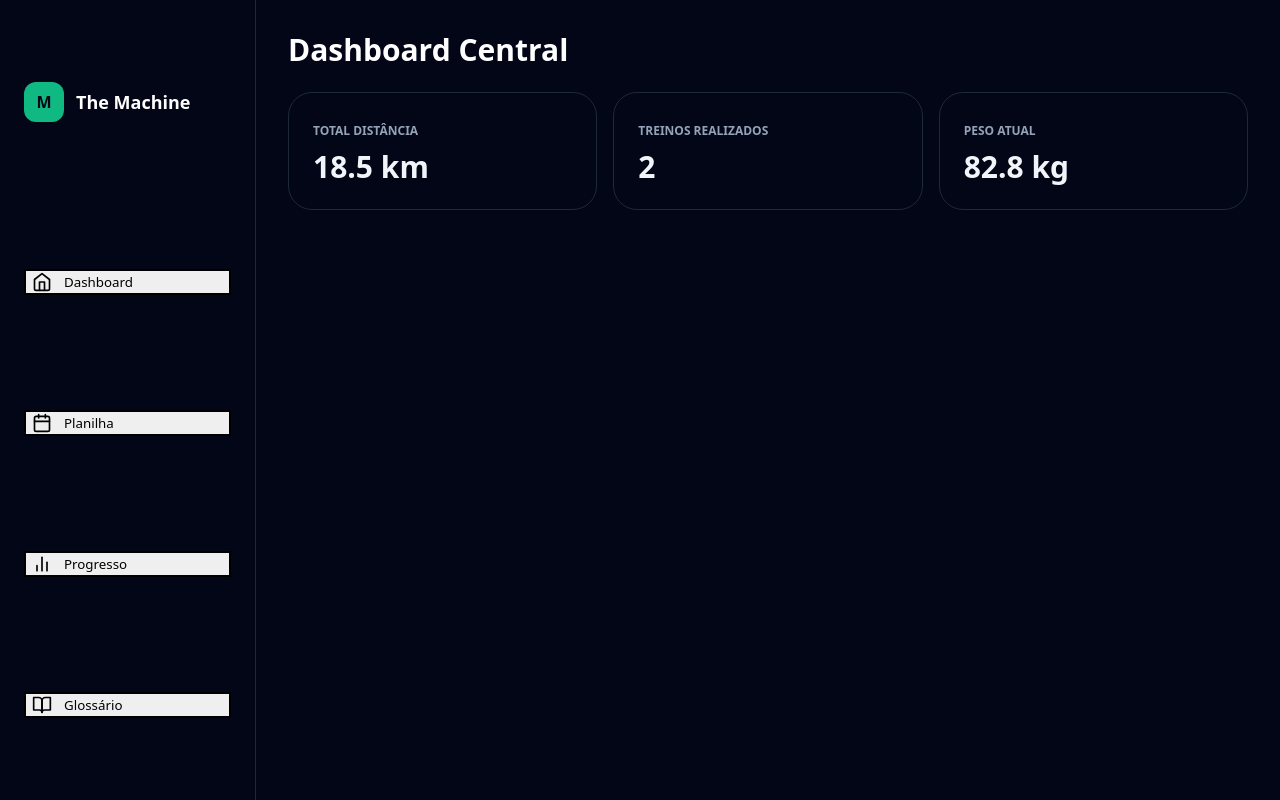
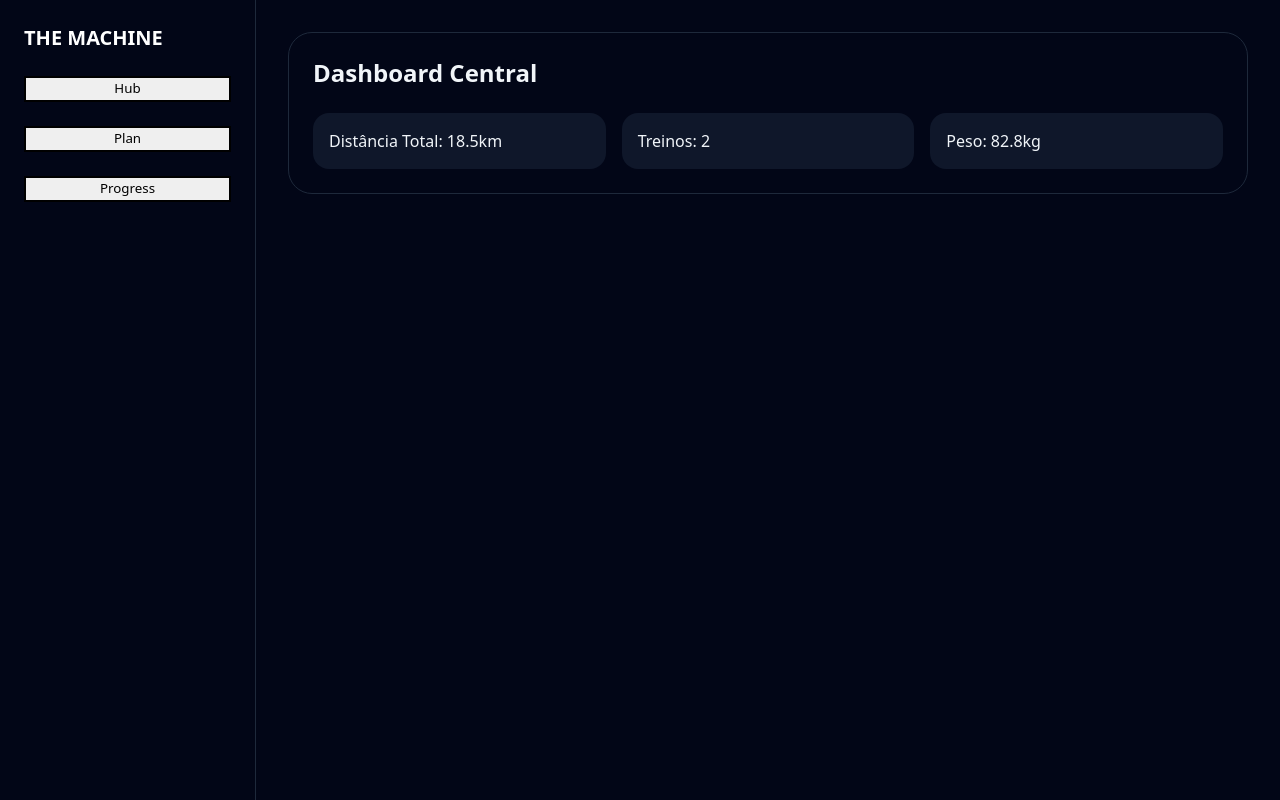
Before and after one commit to studio-gh/themachine, a React (Vite) app: page / in a window 1280 px wide. Built offline with nearby package versions, Linux system fonts and the light colour scheme; the HTML template or start-up script is replaced by a standard one.

Commit message:
Refactor App component and clean up code
Removed unused glossary module and adjusted comments. Updated training plan and component structure for better clarity.

```diff
--- a/src/App.jsx
+++ b/src/App.jsx
@@ -1,8 +1,8 @@
 import React, { useState, useEffect, useMemo } from 'react';
-import { Activity, Moon, Watch, BarChart2, Settings, Home, Zap, Heart, Flame, Route, CheckCircle2, AlertCircle, BookOpen, Dumbbell, Calendar } from 'lucide-react';
+import { Activity, Moon, Watch, BarChart2, Settings, Home, Zap, Heart, Flame, Route, CheckCircle2, AlertCircle, Calendar } from 'lucide-react';
 
 export default function App() {
-  // --- INJEÇÃO DO ESTILO (Tailwind CDN) ---
+  // --- INJEÇÃO CSS PARA GARANTIR LAYOUT ---
   useEffect(() => {
     if (!document.getElementById('tailwind-cdn')) {
       const script = document.createElement('script');
@@ -12,87 +12,55 @@ export default function App() {
     }
   }, []);
 
-  // --- ESTADOS ---
   const [activeTab, setActiveTab] = useState('hub');
+  const [selectedWeek, setSelectedWeek] = useState(1);
+  const [completedWorkouts, setCompletedWorkouts] = useState({});
   const [activities, setActivities] = useState([
     { id: 1, date: '2026-07-15', type: 'Fartlek Dinâmico', distance: 6.5, duration: 42, calories: 450 },
     { id: 2, date: '2026-07-12', type: 'Treino Longo', distance: 12.0, duration: 85, calories: 890 }
   ]);
-  const [selectedWeek, setSelectedWeek] = useState(1);
-  const [completedWorkouts, setCompletedWorkouts] = useState({});
-  const [selectedGlossaryTerm, setSelectedGlossaryTerm] = useState(null);
 
-  // --- MÓDULO DE GLOSSÁRIO ---
-  const glossary = {
-    "Z2 (Zona 2)": "Ritmo aeróbio de conversa. Onde você constrói resistência e queima gordura sem exaustão.",
-    "Fartlek": "Jogo de velocidade: variações entre ritmos fortes e leves no mesmo treino.",
-    "VO2 Max": "Capacidade do seu motor cardíaco em processar oxigênio.",
-    "Kettlebell Swing": "Movimento de quadril e glúteo, essencial para potência de passada.",
-    "Tapering": "Fase de polimento: redução de volume próximo à prova para garantir frescor."
-  };
-
-  // --- LÓGICA DE TREINOS (Planilha de 16 semanas integrada) ---
+  // --- PLANILHA DE 16 SEMANAS ---
   const trainingPlan = useMemo(() => {
     const plan = {};
     for (let w = 1; w <= 16; w++) {
       plan[w] = {
         treinos: [
-          { dia: "Seg", tipo: "Kettlebell + Yoga", desc: "Estabilidade: 3x12 Swings + Vinyasa Yoga.", zona: "Força" },
+          { dia: "Seg", tipo: "Kettlebell + Yoga", desc: "3x12 Swings + Vinyasa Yoga (Estabilidade).", zona: "Força" },
           { dia: "Ter", tipo: "Corrida: Fartlek", desc: "15min trote + 8x(1min forte/1min leve).", zona: "Z3/Z4" },
-          { dia: "Qua", tipo: "Kettlebell + Yoga", desc: "Core e mobilidade: Lunges e posturas de quadril.", zona: "Força" },
-          { dia: "Qui", tipo: "Corrida: Base", desc: "45min em ritmo confortável de conversa.", zona: "Z2" },
+          { dia: "Qua", tipo: "Kettlebell + Yoga", desc: "Core e mobilidade (Lunges + Posturas).", zona: "Força" },
+          { dia: "Qui", tipo: "Corrida: Base", desc: "45min em ritmo confortável (Z2).", zona: "Z2" },
           { dia: "Sex", tipo: "Kettlebell + Yoga", desc: "Cadeia posterior: 3x12 Swings + Deadlifts.", zona: "Força" },
-          { dia: "Sáb/Dom", tipo: "Corrida: Longo", desc: `Rodagem de ${6 + w}km em ritmo constante.`, zona: "Z2" }
+          { dia: "Sáb", tipo: "Corrida: Longo", desc: `Rodagem de ${6 + w}km constante.`, zona: "Z2" }
         ]
       };
     }
     return plan;
   }, []);
 
-  // --- COMPONENTES DE RENDERIZAÇÃO ---
-
-  const renderNav = () => (
-    <nav className="fixed bottom-0 w-full md:relative md:w-64 bg-slate-950 border-t md:border-t-0 md:border-r border-slate-800 p-3 md:p-6 flex justify-around md:flex-col md:h-screen z-50">
-      <div className="hidden md:flex items-center gap-3 mb-8">
-        <div className="bg-emerald-500 text-slate-950 w-10 h-10 rounded-xl font-black flex items-center justify-center">M</div>
-        <span className="font-black text-white text-lg">The Machine</span>
-      </div>
-      {[
-        { id: 'hub', label: 'Dashboard', icon: Home },
-        { id: 'plan', label: 'Planilha', icon: Calendar },
-        { id: 'progress', label: 'Progresso', icon: BarChart2 },
-        { id: 'glossary', label: 'Glossário', icon: BookOpen }
-      ].map(item => (
-        <button key={item.id} onClick={() => setActiveTab(item.id)} className={`flex items-center gap-3 p-3 rounded-xl font-bold text-sm ${activeTab === item.id ? 'bg-emerald-500/10 text-emerald-400' : 'text-slate-500'}`}>
-          <item.icon size={20} />
-          <span className="hidden md:block">{item.label}</span>
+  // --- COMPONENTES ---
+  return (
+    <div className="min-h-screen bg-[#020617] text-slate-100 flex font-sans">
+      {/* Sidebar Fixo */}
+      <nav className="w-64 bg-slate-950 border-r border-slate-800 p-6 flex flex-col gap-6">
+        <h1 className="text-xl font-black text-white">THE MACHINE</h1>
+        {['hub', 'plan', 'progress'].map(tab => (
+          <button key={tab} onClick={() => setActiveTab(tab)} className={`p-3 rounded-xl font-bold capitalize ${activeTab === tab ? 'bg-emerald-500 text-slate-950' : 'text-slate-500'}`}>
+            {tab}
           </button>
         ))}
       </nav>
-  );
 
-  return (
-    <div className="min-h-screen bg-[#020617] text-slate-100 flex flex-col md:flex-row font-sans">
-      {renderNav()}
-
-      <main className="flex-1 overflow-y-auto p-4 md:p-8 pb-24">
-        <div className="max-w-5xl mx-auto space-y-8">
-
+      {/* Conteúdo */}
+      <main className="flex-1 p-8 overflow-y-auto">
         {activeTab === 'hub' && (
-            <div className="space-y-6">
-              <h1 className="text-3xl font-black text-white">Dashboard Central</h1>
-              <div className="grid grid-cols-1 md:grid-cols-3 gap-4">
-                <div className="bg-slate-950 p-6 rounded-3xl border border-slate-800">
-                  <span className="text-slate-400 text-xs uppercase font-bold">Total Distância</span>
-                  <div className="text-3xl font-black mt-2">{activities.reduce((acc, a) => acc + a.distance, 0)} km</div>
-                </div>
-                <div className="bg-slate-950 p-6 rounded-3xl border border-slate-800">
-                  <span className="text-slate-400 text-xs uppercase font-bold">Treinos Realizados</span>
-                  <div className="text-3xl font-black mt-2">{activities.length}</div>
-                </div>
-                <div className="bg-slate-950 p-6 rounded-3xl border border-slate-800">
-                  <span className="text-slate-400 text-xs uppercase font-bold">Peso Atual</span>
-                  <div className="text-3xl font-black mt-2">82.8 kg</div>
+          <div className="grid grid-cols-3 gap-6">
+            <div className="bg-slate-950 p-6 rounded-3xl border border-slate-800 col-span-3">
+              <h2 className="text-2xl font-black">Dashboard Central</h2>
+              <div className="grid grid-cols-3 gap-4 mt-6">
+                <div className="bg-slate-900 p-4 rounded-2xl">Distância Total: {activities.reduce((a,b)=>a+b.distance, 0)}km</div>
+                <div className="bg-slate-900 p-4 rounded-2xl">Treinos: {activities.length}</div>
+                <div className="bg-slate-900 p-4 rounded-2xl">Peso: 82.8kg</div>
               </div>
             </div>
           </div>
@@ -100,37 +68,17 @@ export default function App() {
 
         {activeTab === 'plan' && (
           <div className="space-y-6">
-              <h1 className="text-3xl font-black text-white">Planilha de Treinos (16 Semanas)</h1>
-              <div className="grid grid-cols-1 md:grid-cols-2 lg:grid-cols-3 gap-4">
+            <h2 className="text-2xl font-black">Planilha de Treinos (16 Semanas)</h2>
+            <div className="grid grid-cols-3 gap-4">
               {trainingPlan[selectedWeek].treinos.map((t, i) => (
                 <div key={i} className="bg-slate-950 p-5 rounded-2xl border border-slate-800">
-                    <div className="flex justify-between mb-3">
-                      <span className="bg-slate-900 px-2 py-1 rounded text-[10px] font-bold">{t.dia}</span>
-                      <span className="text-[10px] text-emerald-400 font-mono">{t.zona}</span>
-                    </div>
-                    <h3 className="font-bold text-white mb-1">{t.tipo}</h3>
-                    <p className="text-xs text-slate-400">{t.desc}</p>
+                  <h3 className="font-bold text-emerald-400">{t.tipo}</h3>
+                  <p className="text-sm text-slate-400">{t.desc}</p>
                 </div>
               ))}
             </div>
           </div>
         )}
-
-          {activeTab === 'glossary' && (
-            <div className="space-y-6">
-              <h1 className="text-3xl font-black text-white">Glossário</h1>
-              <div className="grid grid-cols-1 md:grid-cols-2 gap-4">
-                {Object.entries(glossary).map(([term, def]) => (
-                  <div key={term} className="bg-slate-950 p-5 rounded-2xl border border-slate-800">
-                    <h3 className="font-black text-emerald-400 mb-2">{term}</h3>
-                    <p className="text-sm text-slate-300">{def}</p>
-                  </div>
-                ))}
-              </div>
-            </div>
-          )}
-
-        </div>
       </main>
     </div>
   );
```
Lines whose indentation alone changed are shown as unchanged.
